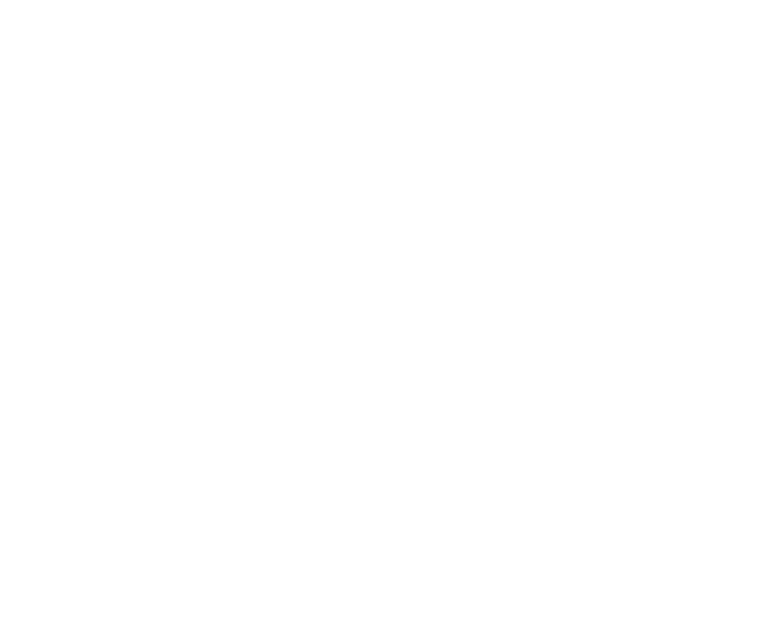
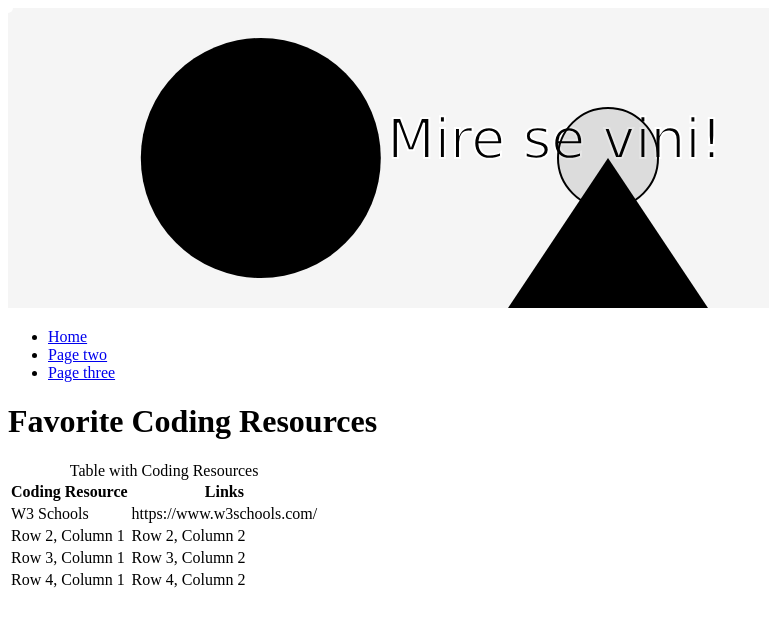
Before and after one commit to adeamulaku/assignment-5-repo, a plain HTML site: page views/two.html in a window 1280 px wide. Shown: the whole page, without its empty margins (0-769 px from the left). Drawn offline with Linux system fonts and the light colour scheme.

Commit message:
two.html svg and navbar added

```diff
--- a/views/two.html
+++ b/views/two.html
@@ -0,0 +1,76 @@
+<!DOCTYPE html>
+<html lang="en">
+<head>
+    <meta charset="UTF-8">
+    <meta name="viewport" content="width=device-width, initial-scale=1.0">
+    <title>Two</title>
+</head>
+<body>
+    <svg width="100%" height="300" version="1.1"
+     xmlns="http://www.w3.org/2000/svg">
+        <rect width="100%" height="100%" fill="#f5f5f5" />
+        <circle cx="20%" cy="50%" r="120" fill="#000" />
+        <rect x="75%" y="5%" width="50" height="50" transform="rotate(45)" fill="#000" />
+        <polygon points="500,300 600,150 700,300" fill="#000" />
+        <text x="30%" y="50%" font-family="Verdana" font-size="55" fill="#000" stroke="#fff" stroke-width="2">
+            Mire se vini!
+        </text>
+        <g>
+            <path fill-opacity="0.1" stroke="#000" stroke-width="2" d="
+                M 600, 150
+                m -50, 0
+                a 50,50 0 1,0 100,0
+                a 50,50 0 1,0 -100,0
+            " />
+            <circle r="5" fill="#fff">
+                <animateMotion dur="10s" repeatCount="indefinite" path=" M 600, 150
+                    m -50, 0
+                    a 50,50 0 1,0 100,0
+                    a 50,50 0 1,0 -100,0" />
+            </circle>
+        </g>
+    </svg>
+
+    <nav class="menu">
+        <ul>
+            <li><a href="index.html">Home</a></li>
+            <li><a href="views/two.html" class="active">Page two</a></li>
+            <li><a href="views/three.html">Page three</a></li>
+        </ul>
+    </nav>
+
+    <h1>
+        Favorite Coding Resources
+    </h1>
+
+    <table>
+        <caption>Table with Coding Resources</caption>
+        <thead>
+          <tr>
+            <th>Coding Resource</th>
+            <th>Links</th>
+          </tr>
+        </thead>
+        <tbody>
+          <tr>
+            <td>W3 Schools</td>
+            <td>https://www.w3schools.com/</td>
+          </tr>
+          <tr>
+            <td>Row 2, Column 1</td>
+            <td>Row 2, Column 2</td>
+          </tr>
+          <tr>
+            <td>Row 3, Column 1</td>
+            <td>Row 3, Column 2</td>
+          </tr>
+          <tr>
+            <td>Row 4, Column 1</td>
+            <td>Row 4, Column 2</td>
+          </tr>
+        </tbody>
+      </table>
+
+
+</body>
+</html>
```
Also changed, not shown: index.html (+17 -1 lines).
